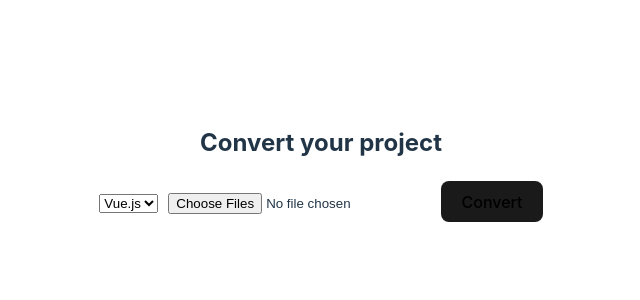
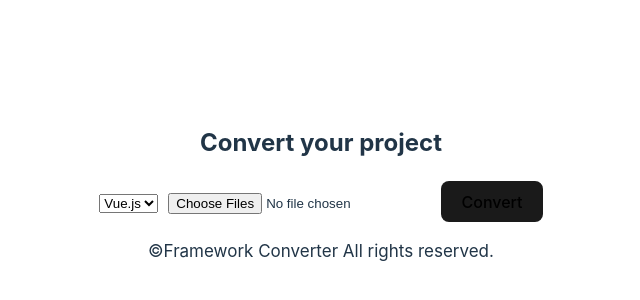
Before and after one commit to Micha361/framework-converter, a Vue app: page / in a window 1280 px wide. Shown: the part 86-386 px from the top of the page, without its empty margins (319-959 px from the left). Built offline with nearby package versions, Linux system fonts and the light colour scheme.

Commit message:
adding footer.vue components

```diff
--- a/src/App.vue
+++ b/src/App.vue
@@ -1,5 +1,6 @@
 <script setup>
 import Navbar from './components/Navbar.vue';
+import Footer from './components/Footer.vue';
 </script>
 
 <template>
@@ -7,6 +8,8 @@ import Navbar from './components/Navbar.vue';
     <Navbar />
 
     <router-view />
+
+    <Footer />
   </div>
 </template>
 
--- /dev/null
+++ b/src/components/Footer.vue
@@ -0,0 +1,14 @@
+<template>
+    <footer>
+      <div class="footer-content">
+        <p>&copy;Framework Converter All rights reserved.</p>
+      </div>
+    </footer>
+  </template>
+
+  <style scoped>
+    p{
+        text-emphasis: center;
+        font-size: 17px;
+    }
+  </style>
```
